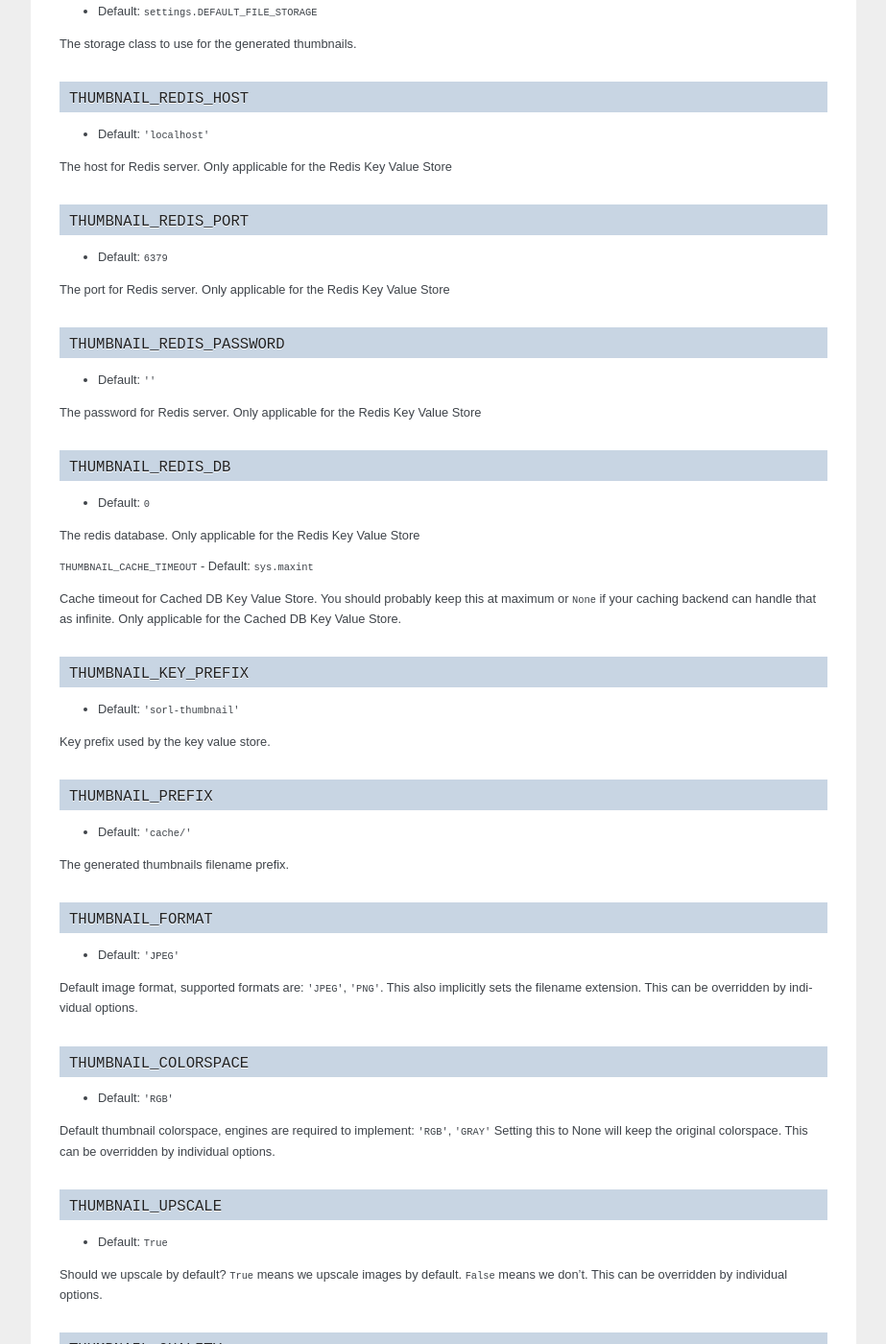
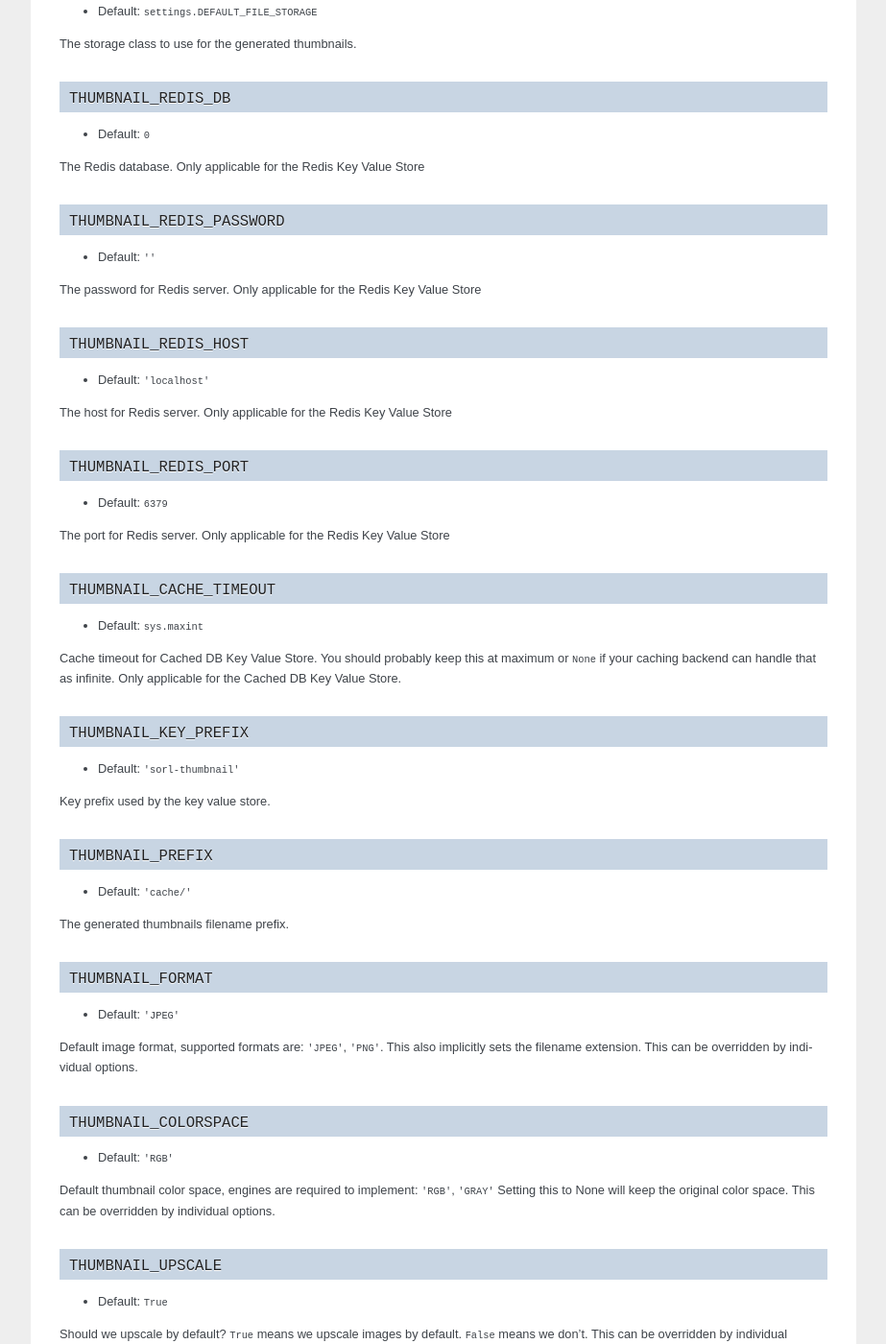
Before and after one commit to jazzband/sorl-thumbnail, a Sphinx documentation site: the page built from docs/reference/settings.rst, in a window 1280 px wide and 1400 px high, scrolled down 1161 px. Shown: the whole window at 96% size, without its empty margins (198-1121 px from the left). Built offline with Sphinx 7.4.7, drawn with Linux system fonts in a browser that asks for light colours; some of the changed text lies outside the part shown.

Commit message:
speling and reordering of docs ref

```diff
--- a/docs/operation.rst
+++ b/docs/operation.rst
@@ -35,7 +35,7 @@
 
 
 The ``sorl.thumbnail.delete`` method always deletes the input files thumbnail
-Key Value Store referances as well as thumbnail files. You can use this method
+Key Value Store references as well as thumbnail files. You can use this method
 on thumbnails as well as source files. Alternatively if you have **deleted** a
 file you can use the management command :ref:`thumbnail-cleanup`.  Deleting an
 image using the ``sorl.thumbnail.ImageField`` will notify the |kvstore| to
@@ -55,7 +55,7 @@
     the |kvstore|
 
 **There are bonuses**. We can store meta data in the |kvstore| that would be
-too costly to retreive even for local file storage. Today this meta data
+too costly to retrieve even for local file storage. Today this meta data
 consists only of the image size but this could be expanded to for example EXIF
 data. The other bonus is that we can keep track of what thumbnails has been
 generated from a particular source and deleting them too when the source is
--- a/docs/reference/settings.rst
+++ b/docs/reference/settings.rst
@@ -147,8 +149,8 @@
 
 - Default: ``'RGB'``
 
-Default thumbnail colorspace, engines are required to implement: ``'RGB'``,
-``'GRAY'`` Setting this to None will keep the original colorspace. This can be
+Default thumbnail color space, engines are required to implement: ``'RGB'``,
+``'GRAY'`` Setting this to None will keep the original color space. This can be
 overridden by individual options.
 
 
--- a/docs/template.rst
+++ b/docs/template.rst
@@ -143,7 +143,7 @@
 
 ``colorspace``
 ^^^^^^^^^^^^^^
-This controls the resulting thumbnails colorspace, valid values are: RGB and
+This controls the resulting thumbnails color space, valid values are: RGB and
 GRAY. Default value is RGB
 
 ``options``
```
Also changed, not shown: other parts of docs/reference/settings.rst (+20 -18 lines).
